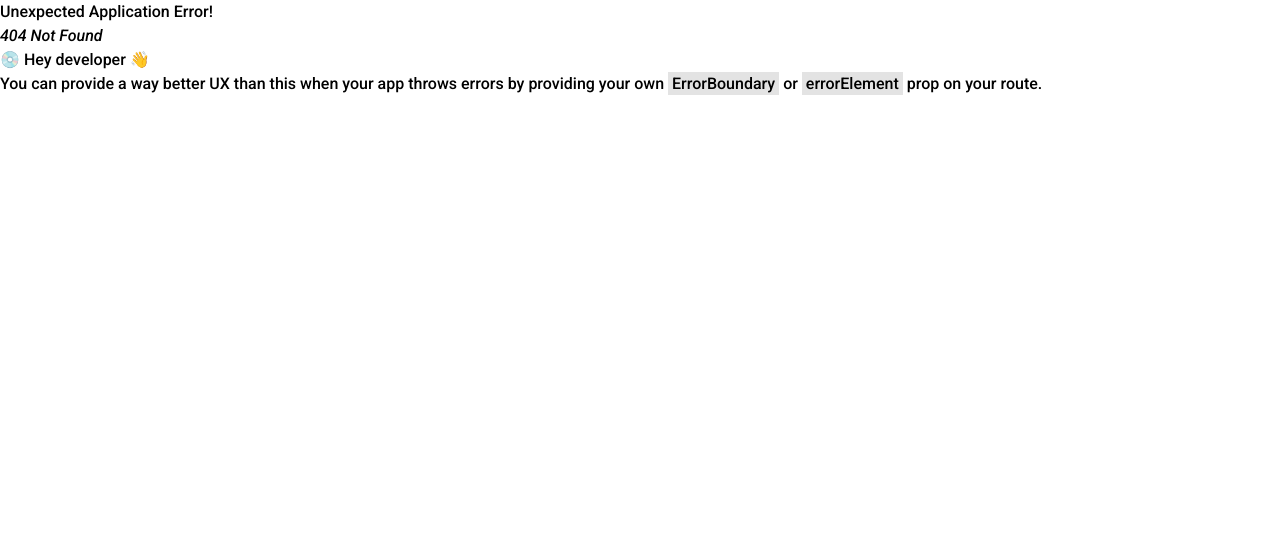
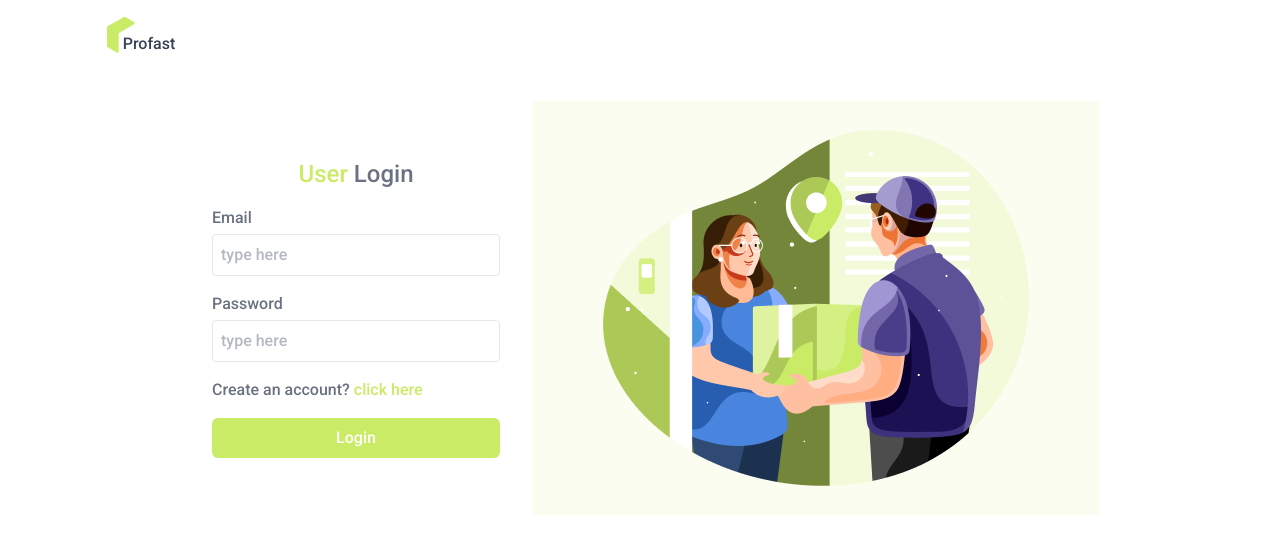
Before and after one commit to Rajibbepary/zap-shift, a React (Vite) app in the folder client/: page /login in a window 1280 px wide. Before the commit this address had no page. Shown: the top 554 px of the page. Built offline with nearby package versions, Linux system fonts and the light colour scheme.

Commit message:
authlayout create and login and register from add

```diff
--- /dev/null
+++ b/client/src/layouts/AuthLayout.jsx
@@ -0,0 +1,26 @@
+import assets from "../assets/assets";
+import {Link, Outlet} from 'react-router'
+
+const AuthLayout = () => {
+    return (
+        <div className="w-10/12 mx-auto mt-4">
+          <Link to='/'>
+           <div className="relative flex">
+                <img src={assets.logo} className="w-7 mb-2" alt="" />
+                <h3 className="font-extrabold absolute ml-4 top-4 text-gray-700 dark:text-white">Profast</h3>
+            </div>
+          </Link>
+          <div className="flex justify-center items-center mt-10">
+             <div className="">
+                <Outlet></Outlet>
+           </div>
+
+           <div className="bg-[#FAFDF0] ">
+            <img src={assets.authImage} alt="" />
+           </div>
+          </div>
+        </div>
+    );
+};
+
+export default AuthLayout;
--- /dev/null
+++ b/client/src/pages/Auth/Login.jsx
@@ -0,0 +1,44 @@
+import { useState } from "react";
+
+
+const Login = () => {
+    const [state, setState] = useState("login");
+
+    return (
+        <div>
+             <form className="flex flex-col gap-4 m-auto items-start p-8 py-12 w-80 sm:w-[352px] text-gray-500 rounded-lg">
+            <p className="text-2xl font-medium m-auto">
+                <span className="text-[#CAEB66]">User</span> {state === "login" ? "Login" : "Sign Up"}
+            </p>
+            {state === "register" && (
+                <div className="w-full">
+                    <p>Name</p>
+                    <input value={name} placeholder="type here" className="border border-gray-200 rounded w-full p-2 mt-1 outline-[#CAEB66]" type="text" required />
+                </div>
+            )}
+            <div className="w-full ">
+                <p>Email</p>
+                <input placeholder="type here" className="border border-gray-200 rounded w-full p-2 mt-1 outline-[#CAEB66]" type="email" required />
+            </div>
+            <div className="w-full ">
+                <p>Password</p>
+                <input  placeholder="type here" className="border border-gray-200 rounded w-full p-2 mt-1 outline-[#CAEB66]" type="password" required />
+            </div>
+            {state === "register" ? (
+                <p>
+                    Already have account? <span onClick={() => setState("login")} className="text-[#CAEB66] cursor-pointer">click here</span>
+                </p>
+            ) : (
+                <p>
+                    Create an account? <span onClick={() => setState("register")} className="text-[#CAEB66] cursor-pointer">click here</span>
+                </p>
+            )}
+            <button className="bg-[#CAEB66] transition-all text-white w-full py-2 rounded-md cursor-pointer">
+                {state === "register" ? "Create Account" : "Login"}
+            </button>
+        </form>
+        </div>
+    );
+};
+
+export default Login;
--- a/client/src/router/router.jsx
+++ b/client/src/router/router.jsx
@@ -2,6 +2,8 @@
 import { createBrowserRouter } from "react-router";
 import RootLayout from "../layouts/RootLayout";
 import Home from "../pages/Home/Home";
+import AuthLayout from "../layouts/AuthLayout";
+import Login from "../pages/Auth/Login";
 
 export const router = createBrowserRouter([
   {
@@ -13,7 +15,15 @@ export const router = createBrowserRouter([
         Component: Home
     }
    ]
-
-
+  },
+  {
+    path:'/',
+    Component:AuthLayout,
+    children: [
+      {
+        path:'login',
+        element:<Login/>
+      }
+    ]
   }
 ]);
--- a/client/src/shared/Navbar.jsx
+++ b/client/src/shared/Navbar.jsx
@@ -5,6 +5,7 @@ import assets from "../assets/assets";
 import { motion } from "framer-motion";
 
 import ThemeToggleBtn from "../components/ThemeToggleBtn";
+import { Link } from 'react-router';
 const Navbar = ({theme, setTheme}) => {
 
     const [sidebarOpen, setSidebarOpen] = useState(false)
@@ -32,9 +33,11 @@ const Navbar = ({theme, setTheme}) => {
         <div className="flex items-center gap-2 sm:gap-4">
             <ThemeToggleBtn theme={theme} setTheme={setTheme}/>
             <img src={theme === 'dark' ? assets.menu_dark : assets.menuIcon} onClick={()=> setSidebarOpen(true)} className="w-8 sm:hidden" alt="" />
-            <a href="#contact-us" className="text-sm flex items-center gap-2 bg-[#CAEB66] text-gray-700 dark:bg-white px-6 py-2 rounded-full cursor-pointer hover:scale-105 transition-all">
+            <Link to={'/login'}>
+            <a  className="text-sm flex items-center gap-2 bg-[#CAEB66] text-gray-700 dark:bg-white px-6 py-2 rounded-full cursor-pointer hover:scale-105 transition-all">
                 SignIn <img src={assets.arrow_icon} className="-rotate-45" width={14} alt="" />
             </a>
+            </Link>
         </div>
         </motion.div>
     );
```
